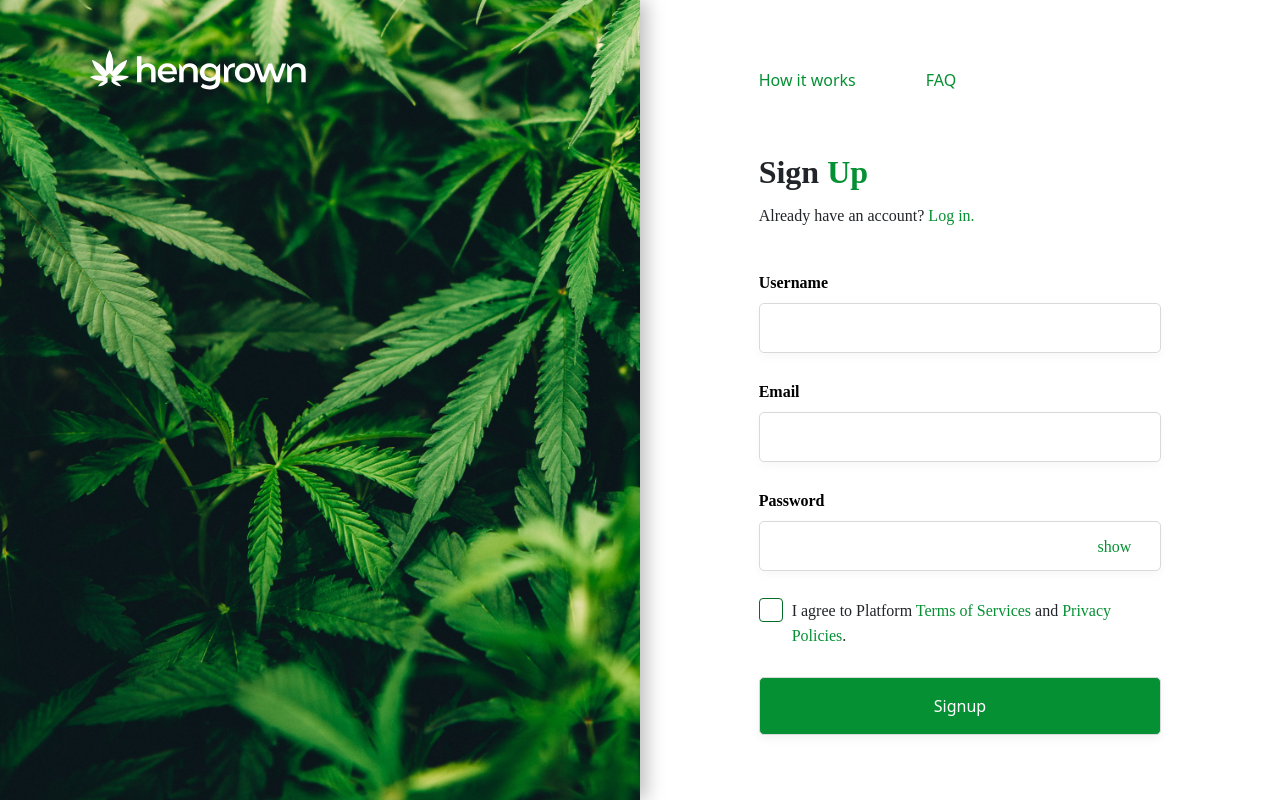
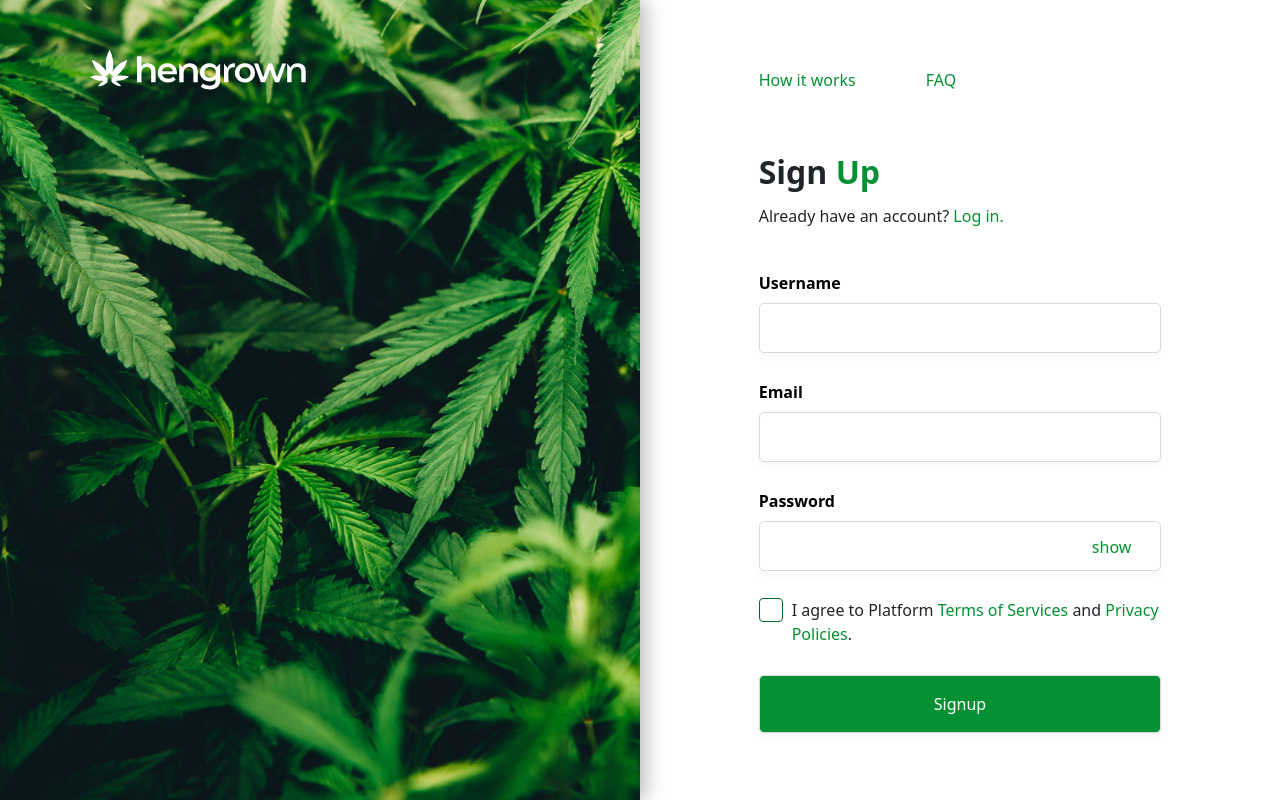
Before and after one commit to panther711/hengrown-frontend, a React (Create React App) app: page /signup in a window 1280 px wide. Built offline with nearby package versions, Linux system fonts and the light colour scheme.

Commit message:
feat: :art: update css files

```diff
--- a/src/index.css
+++ b/src/index.css
@@ -1,8 +1,7 @@
 body {
   margin: 0;
-  font-family: -apple-system, BlinkMacSystemFont, 'Segoe UI', 'Roboto', 'Oxygen',
-    'Ubuntu', 'Cantarell', 'Fira Sans', 'Droid Sans', 'Helvetica Neue',
-    sans-serif;
+  font-family: 'Poppins';
+  font-style: normal;
   -webkit-font-smoothing: antialiased;
   -moz-osx-font-smoothing: grayscale;
 }
--- a/src/pages/Login/Login.css
+++ b/src/pages/Login/Login.css
@@ -1,61 +1,3 @@
-.row {
-    margin: 0!important;
-    padding: 0!important;
-}
-
-div.login-bg {
-    position: fixed;
-    height: 100vh;
-    padding: 0;
-    background-image: url('../../assets/images/background.png');
-    background-size: cover;
-    box-shadow: 6px 0 18px 0px #0004;
-}
-
-img.hengrown-logo {
-    position: fixed;
-    margin: 50px 90px;
-}
-
-
-img.hengrown-logo.colored {
-    position: relative;
-    margin: 0;
-    display: none;
-}
-
-
-input.hengrown-input.login {
-    box-sizing: border-box;
-
-    background: #FFFFFF;
-    border: 1px solid #D9D9D9;
-    box-shadow: 0px 4px 10px #00000008;
-    border-radius: 5px;
-    height: 50px;
-}
-
-input.hengrown-input.login:focus {
-    border: 2px solid #059033;
-    outline: none;
-    box-shadow: none;
-}
-
-button.hengrown-button.login {
-    width: 100%;
-    margin-top: 27px;
-    padding: 16px 0;
-    border-radius: 5px;
-    box-shadow: 0px 4px 10px rgba(0, 0, 0, 0.05);
-    background: #059033;
-    border: 1px solid #D9D9D9;
-}
-
-button.hengrown-button.login:active {
-    background: #046b26;
-    border: 1px solid #c2c2c2;
-}
-
 label.hengrown-label.login {
     font-family: 'Poppins';
     font-style: normal;
@@ -92,20 +34,6 @@ p.hengrown-subtitle-label.login {
     line-height: 24px;
 }
 
-input[type='checkbox'] {
-    width: 24px;
-    height: 24px;
-    min-width: 24px;
-    margin: 0 9px 0 0;
-    box-shadow: none!important;
-    border-color: #046b26;
-    outline: none;
-}
-
-input[type='checkbox']:checked {
-    background-color: #059033;
-}
-
 label.hengrown-login-header.login {
     margin-top: 48px;
     font-family: 'Poppins';
@@ -113,29 +41,6 @@ label.hengrown-login-header.login {
     font-weight: 700;
     font-size: 32px;
     line-height: 48px;
-}
-
-.painted {
-    color: #059033;
-    display: unset;
-}
-
-a.painted, a.painted:focus, a.painted:hover {
-    cursor: pointer;
-}
-
-a.hengrown-nav-link {
-    color: #059033;
-    margin-top: 60px;
-    margin-left: 70px;
-}
-
-a.hengrown-nav-link:first-child {
-    margin-left: 0px;
-}
-
-a.hengrown-nav-link:hover, a.hengrown-nav-link:focus {
-    color: #059033;
 }
 
 div.hengrown-signup-field {
@@ -160,23 +65,6 @@ small.hengrown-passwd-toggle-btn.login {
     user-select: none;
 }
 
-button.hengrown-navbar-nav {
-    background: #D9D9D9;
-    border-radius: 5px;
-    width: 40px;
-    height: 40px;
-    font-size: small;
-    padding: unset;
-}
-
-button.hengrown-navbar-nav:active {
-    background-color: #A9A9A9;
-}
-
-button.hengrown-navbar-nav:focus {
-    box-shadow: none;
-}
-
 @media (max-width: 767px) {
     div.login-bg {
         display: none;
--- a/src/pages/Signup/Signup.css
+++ b/src/pages/Signup/Signup.css
@@ -24,8 +24,7 @@ img.hengrown-logo.colored {
     display: none;
 }
 
-
-input.hengrown-input.login {
+input.hengrown-input {
     box-sizing: border-box;
 
     background: #FFFFFF;
@@ -35,30 +34,33 @@ input.hengrown-input.login {
     height: 50px;
 }
 
-input.hengrown-input.login:focus {
+input.hengrown-input:focus {
     border: 2px solid #059033;
     outline: none;
     box-shadow: none;
 }
 
-button.hengrown-button.login {
+button.hengrown-button {
     width: 100%;
     margin-top: 27px;
     padding: 16px 0;
     border-radius: 5px;
     box-shadow: 0px 4px 10px rgba(0, 0, 0, 0.05);
-    background: #059033;
+    background: #059033!important;
     border: 1px solid #D9D9D9;
 }
 
-button.hengrown-button.login:active {
-    background: #046b26;
+button.hengrown-button:focus {
+    border: 1px solid #c2c2c2;
+    box-shadow: none;
+}
+
+button.hengrown-button:active {
+    background-color: #085a24!important;
     border: 1px solid #c2c2c2;
 }
 
-label.hengrown-label.login {
-    font-family: 'Poppins';
-    font-style: normal;
+label.hengrown-label.signup {
     font-weight: 700;
     font-size: 16px;
     line-height: 24px;
@@ -68,25 +70,21 @@ label.hengrown-label.login {
     align-self: flex-start;
 }
 
-div.hengrown-check.login {
+div.hengrown-check.signup {
     margin-top: 27px;
     display: flex;
     flex-direction: row;
     align-items: flex-start;
 }
 
-p.hengrown-check-label.login {
-    font-family: 'Poppins';
-    font-style: normal;
+p.hengrown-check-label.signup {
     font-weight: 400;
     font-size: 16px;
     line-height: 24px;
     display: inline;
 }
 
-p.hengrown-subtitle-label.login {
-    font-family: 'Poppins';
-    font-style: normal;
+p.hengrown-subtitle-label.signup {
     font-weight: 400;
     font-size: 16px;
     line-height: 24px;
@@ -106,10 +104,12 @@ input[type='checkbox']:checked {
     background-color: #059033;
 }
 
-label.hengrown-login-header.login {
+input[type='checkbox']:focus {
+    border-color: #046b26;
+}
+
+label.hengrown-signup-header.signup {
     margin-top: 48px;
-    font-family: 'Poppins';
-    font-style: normal;
     font-weight: 700;
     font-size: 32px;
     line-height: 48px;
@@ -140,17 +140,15 @@ a.hengrown-nav-link:hover, a.hengrown-nav-link:focus {
     color: #059033;
 }
 
-div.hengrown-signup-field {
+div.hengrown-signup-field.signup {
     padding: 0;
 }
 
-div.login-page {
+div.signup-page {
     margin: 0;
 }
 
-small.hengrown-passwd-toggle-btn.login {
-    font-family: 'Poppins';
-    font-style: normal;
+small.hengrown-passwd-toggle-btn.signup {
     font-weight: 400;
     font-size: 16px;
     line-height: 24px;
--- a/src/pages/Signup/Signup.tsx
+++ b/src/pages/Signup/Signup.tsx
@@ -42,8 +42,8 @@ const Signup: React.FC = () => {
                     </Row>
                     <Row className="justify-content-center">
                         <Col md={8} sm={10} xs={10}>
-                            <Form.Label className='hengrown-login-header login'>Sign <p className='painted'>Up</p></Form.Label>
-                            <p className='hengrown-subtitle-label login'>
+                            <Form.Label className='hengrown-signup-header signup'>Sign <p className='painted'>Up</p></Form.Label>
+                            <p className='hengrown-subtitle-label signup'>
                                 Already have an account? <Nav.Link href="#" className='painted'>Log in.</Nav.Link>
                             </p>
                         </Col>
@@ -51,25 +51,25 @@ const Signup: React.FC = () => {
                     <Row className="justify-content-center">
                         <Col md={8} sm={10} xs={10}>
                             <Form.Group controlId="formBasicUsername">
-                                <Form.Label className='hengrown-label login'>Username</Form.Label>
-                                <Form.Control className='hengrown-input login' type="text" value={username} onChange={event => setUsername(event.target.value)} />
+                                <Form.Label className='hengrown-label signup'>Username</Form.Label>
+                                <Form.Control className='hengrown-input signup' type="text" value={username} onChange={event => setUsername(event.target.value)} />
                             </Form.Group>
                         </Col>
                     </Row>
                     <Row className="justify-content-center">
                         <Col md={8} sm={10} xs={10}>
                             <Form.Group controlId="formBasicEmail">
-                                <Form.Label className='hengrown-label login'>Email</Form.Label>
-                                <Form.Control className='hengrown-input login' type="email" value={email} onChange={event => setEmail(event.target.value)} />
+                                <Form.Label className='hengrown-label signup'>Email</Form.Label>
+                                <Form.Control className='hengrown-input signup' type="email" value={email} onChange={event => setEmail(event.target.value)} />
                             </Form.Group>
                         </Col>
                     </Row>
                     <Row className="justify-content-center">
                         <Col md={8} sm={10} xs={10} className='justify-content-start'>
                             <Form.Group controlId="formBasicPassword">
-                                <Form.Label className='hengrown-label login'>Password</Form.Label>
-                                <Form.Control className='hengrown-input login' type={showPassword ? "text" : "password"} value={password} onChange={event => setPassword(event.target.value)} />
-                                <Form.Text className='hengrown-passwd-toggle-btn login' onClick={handleShowPasswordClick}>
+                                <Form.Label className='hengrown-label signup'>Password</Form.Label>
+                                <Form.Control className='hengrown-input signup' type={showPassword ? "text" : "password"} value={password} onChange={event => setPassword(event.target.value)} />
+                                <Form.Text className='hengrown-passwd-toggle-btn signup' onClick={handleShowPasswordClick}>
                                     {showPassword? 'hide' : 'show'}
                                 </Form.Text>
                             </Form.Group>
@@ -78,11 +78,11 @@ const Signup: React.FC = () => {
                     <Row className="justify-content-center">
                         <Col md={8} sm={10} xs={10} className='justify-content-start'>
                             <Form.Group controlId="formBasicPassword">
-                                <Form.Check className='hengrown-check login' color='success'
+                                <Form.Check className='hengrown-check signup' color='success'
                                     type="checkbox"
                                     value={agree}
                                     onChange={event => setAgree(event.target.value)}
-                                    label={<p className='hengrown-check-label login'>
+                                    label={<p className='hengrown-check-label signup'>
                                         I agree to Platform <Nav.Link href="#" className='painted'>Terms of Services</Nav.Link> and <Nav.Link href="#" className='painted'>Privacy Policies</Nav.Link>.
                                     </p>}
                                 />
@@ -91,7 +91,7 @@ const Signup: React.FC = () => {
                     </Row>
                     <Row className="justify-content-center">
                         <Col md={8} sm={10} xs={10} className='justify-content-start'>
-                            <Button variant="primary" type="submit" className='hengrown-button login'>
+                            <Button variant="primary" type="submit" className='hengrown-button signup'>
                                 Signup
                             </Button>
                         </Col>
```
